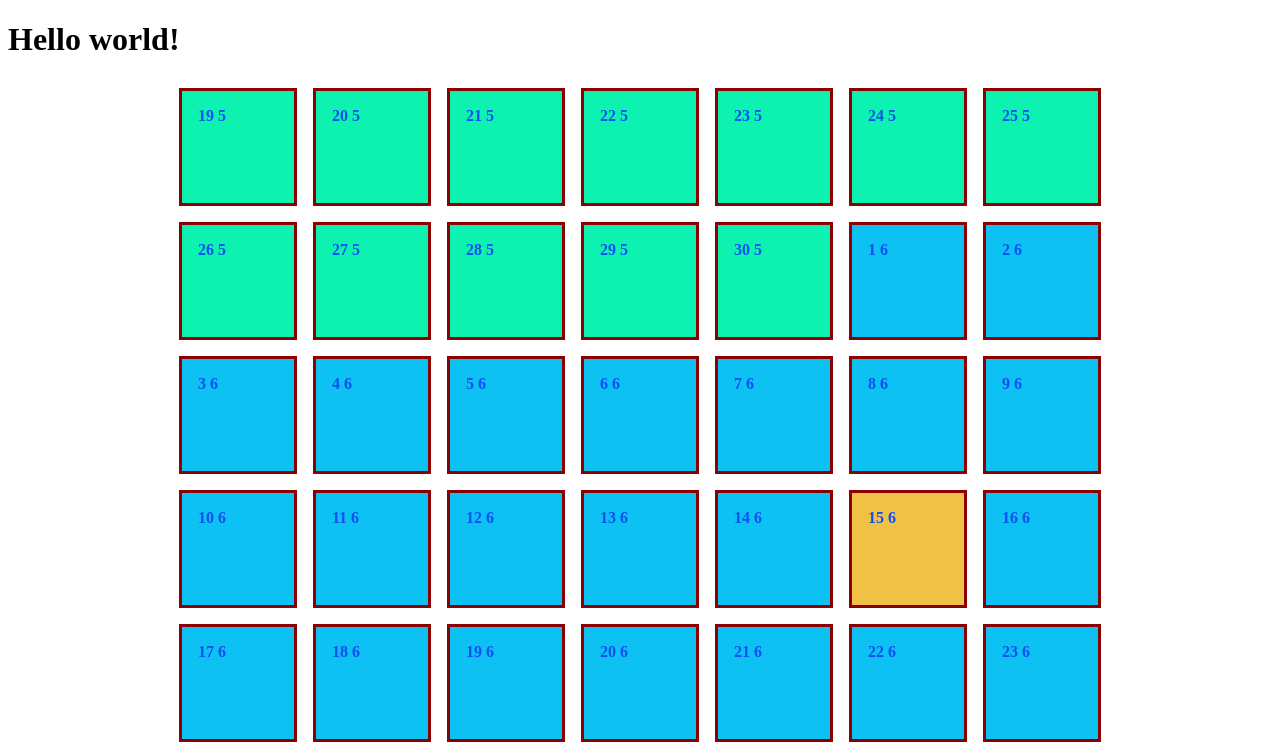
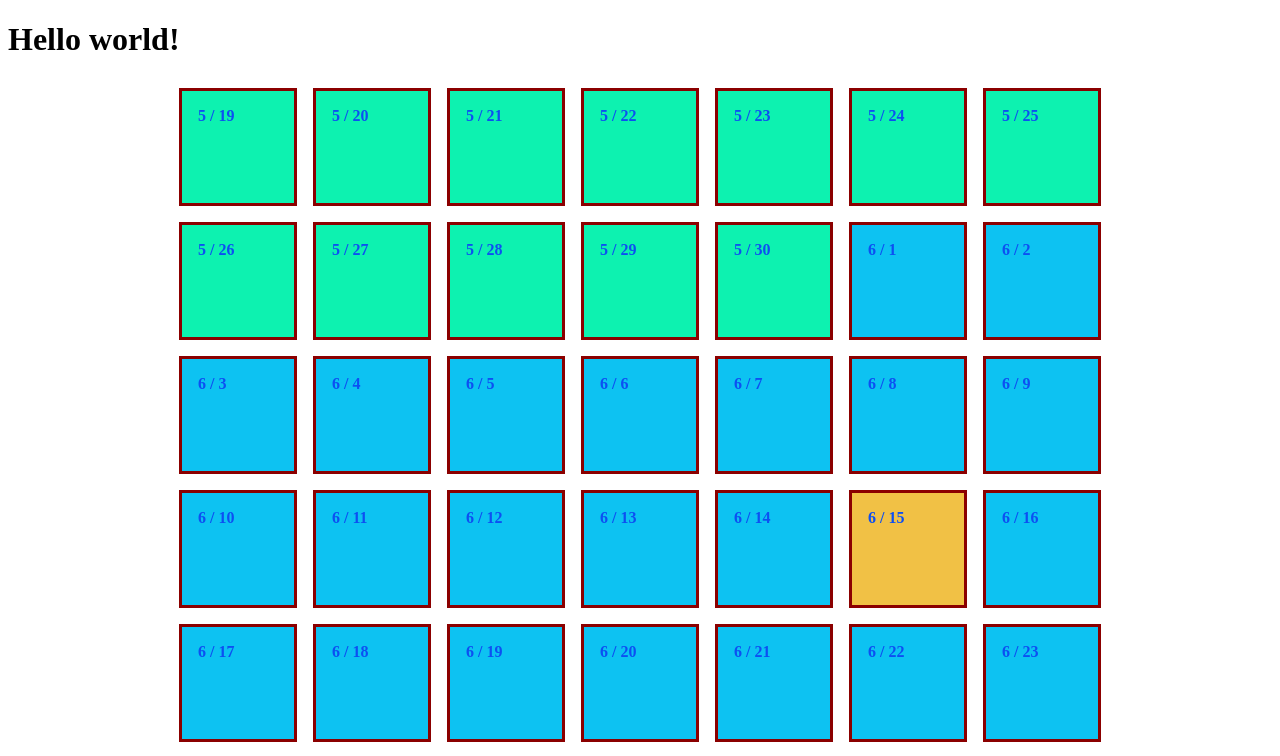
Before and after one commit to ratchek-old/Project-Per-Week-Frontend, a React (Create React App) app in the folder 02-dont-break-the-chain/app/: page / in a window 1280 px wide. Shown: the top 756 px of the page. Built offline with nearby package versions, Linux system fonts and the light colour scheme.

Commit message:
Change date display so it follows mm/dd format

```diff
--- a/02-dont-break-the-chain/app/src/Day.js
+++ b/02-dont-break-the-chain/app/src/Day.js
@@ -9,7 +9,7 @@ const Day = (props) => {
       id={isToday(props.date) ?"today": null}
       key = {props.date.getDate()}
     >
-        {props.date.getDate() + "  "  + props.date.getMonth()}
+        {props.date.getMonth() + " / "  + props.date.getDate()}
     </div>
   );
 }
```
